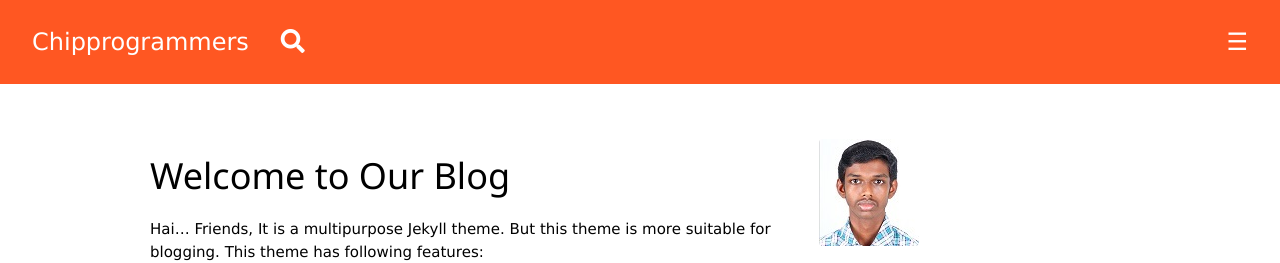
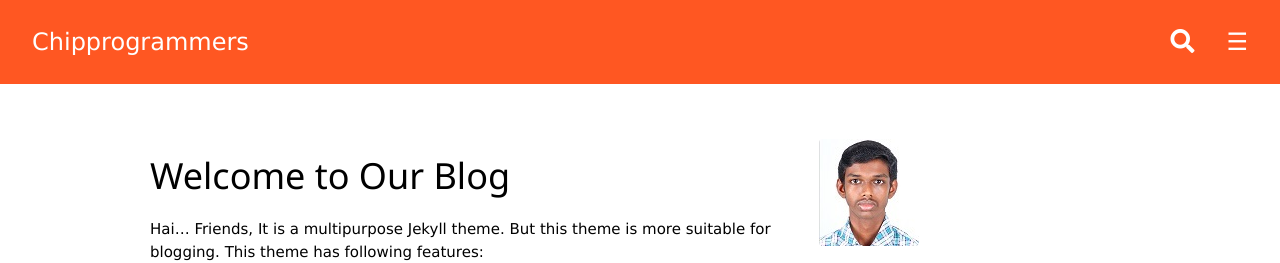
Before and after one commit to techiworld/techiworld.github.io, a Jekyll site: the page built from index.md, in a window 1280 px wide. Shown: the top 263 px of the page. Built offline with Jekyll 4.4.1, drawn with Linux system fonts in a browser that asks for light colours.

Commit message:
Update site_search.html

```diff
--- a/_includes/site_search.html
+++ b/_includes/site_search.html
@@ -1,4 +1,4 @@
-<span class="w3-bar-item w3-button">
+<span class="w3-right w3-button">
     <a href="javascript:void(0)" title="or press '/' to search" onclick="toggleSearch()" class="search-btn">
 <i class="fas fa-search"></i>
     </a>
```
